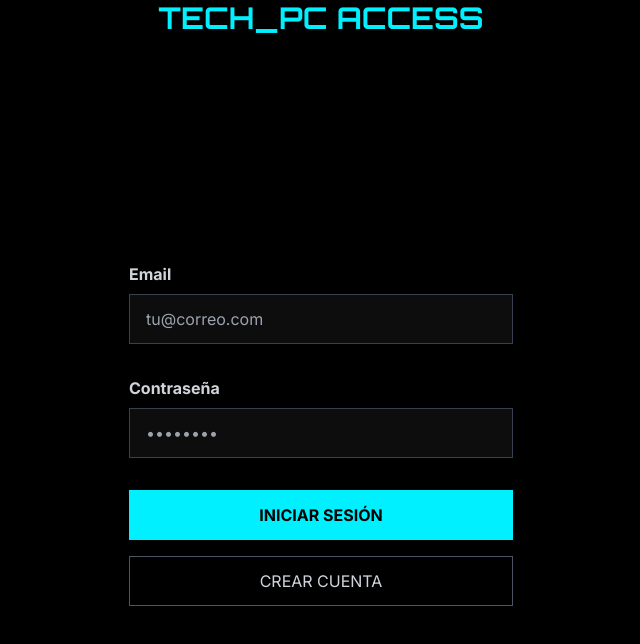
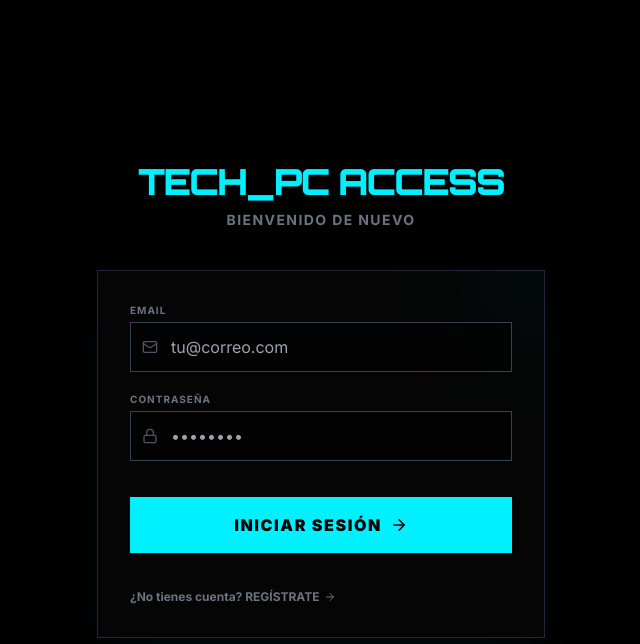
Before and after one commit to nicolino-12/tech-pc-store, a Next.js app: page /login in a window 1280 px wide. Shown: the top 644 px of the page, without its empty margins (319-959 px from the left). Built offline with nearby package versions, Linux system fonts and the light colour scheme.

Commit message:
Implement extended signup and role-based admin protection

```diff
--- a/src/app/admin/orders/page.tsx
+++ b/src/app/admin/orders/page.tsx
@@ -1,11 +1,28 @@
 import { createClient } from '@/utils/supabase/server';
 import { Package, User, MapPin, Calendar, CreditCard, ExternalLink, TrendingUp, DollarSign, ShoppingBag } from 'lucide-react';
 import StatusSelector from './StatusSelector';
+import { redirect } from 'next/navigation';
 
 export const dynamic = 'force-dynamic';
 
 export default async function OrdersPage() {
   const supabase = createClient();
+
+  const { data: { user } } = await supabase.auth.getUser()
+
+  if (!user) {
+    redirect('/login?message=Inicia sesión para acceder al panel')
+  }
+
+  const { data: profile } = await supabase
+    .from('profiles')
+    .select('role')
+    .eq('id', user.id)
+    .single()
+
+  if (profile?.role !== 'admin') {
+    redirect('/?message=No tienes permisos para acceder al panel de administración')
+  }
 
   const { data: orders, error } = await supabase
     .from('orders')
--- a/src/app/admin/page.tsx
+++ b/src/app/admin/page.tsx
@@ -1,8 +1,28 @@
 import { addProduct } from './actions'
+import { createClient } from '@/utils/supabase/server'
+import { redirect } from 'next/navigation'
 
 export const dynamic = 'force-dynamic';
 
-export default function AdminPage({ searchParams }: { searchParams: { success?: string, error?: string } }) {
+export default async function AdminPage({ searchParams }: { searchParams: { success?: string, error?: string } }) {
+  const supabase = createClient()
+
+  const { data: { user } } = await supabase.auth.getUser()
+
+  if (!user) {
+    redirect('/login?message=Inicia sesión para acceder al panel')
+  }
+
+  const { data: profile } = await supabase
+    .from('profiles')
+    .select('role')
+    .eq('id', user.id)
+    .single()
+
+  if (profile?.role !== 'admin') {
+    redirect('/?message=No tienes permisos para acceder al panel de administración')
+  }
+
   return (
     <div className="flex-1 flex flex-col w-full px-8 sm:max-w-2xl justify-center mx-auto min-h-screen pt-20 pb-20">
       <h1 className="text-3xl font-orbitron font-bold text-center mb-2 text-primary">PANEL DE CONTROL</h1>
--- a/src/app/login/actions.ts
+++ b/src/app/login/actions.ts
@@ -25,15 +25,39 @@ export async function signup(formData: FormData) {
   const supabase = createClient()
   const data = Object.fromEntries(formData.entries())
 
-  const { error } = await supabase.auth.signUp({
-    email: data.email as string,
-    password: data.password as string,
+  const email = data.email as string
+  const password = data.password as string
+  const fullName = data.fullName as string
+  const phone = data.phone as string
+  const address = data.address as string
+
+  // 1. Registrar usuario en Auth
+  const { data: authData, error: authError } = await supabase.auth.signUp({
+    email,
+    password,
   })
 
-  if (error) {
-    redirect('/login?message=' + encodeURIComponent(error.message))
+  if (authError) {
+    redirect('/login?message=' + encodeURIComponent(authError.message))
+  }
+
+  // 2. Crear perfil en la tabla profiles
+  if (authData.user) {
+    const { error: profileError } = await supabase
+      .from('profiles')
+      .insert({
+        id: authData.user.id,
+        full_name: fullName,
+        phone: phone,
+        address: address,
+        role: 'user' // Por defecto son usuarios normales
+      })
+
+    if (profileError) {
+      console.error("Error al crear perfil:", profileError)
+    }
   }
 
   revalidatePath('/', 'layout')
-  redirect('/login?message=¡Cuenta creada! Revisa tu correo o intenta iniciar sesión directamente.')
+  redirect('/login?message=¡Cuenta creada con éxito! Ya puedes iniciar sesión.')
 }
--- a/src/app/login/page.tsx
+++ b/src/app/login/page.tsx
@@ -1,46 +1,135 @@
-import { login, signup } from './actions'
+"use client";
+
+import { useState } from 'react';
+import { login, signup } from './actions';
+import { User, Mail, Lock, Phone, MapPin, ArrowRight, ArrowLeft } from 'lucide-react';
 
 export default function LoginPage({ searchParams }: { searchParams: { message: string } }) {
+  const [view, setView] = useState<'login' | 'signup'>('login');
+
   return (
-    <div className="flex-1 flex flex-col w-full px-8 sm:max-w-md justify-center gap-2 mx-auto min-h-screen">
-      <h1 className="text-3xl font-orbitron font-bold text-center mb-8 text-primary">TECH_PC ACCESS</h1>
+    <div className="flex-1 flex flex-col w-full px-8 sm:max-w-lg justify-center mx-auto min-h-screen pt-20 pb-20">
+      <div className="text-center mb-10">
+        <h1 className="text-4xl font-orbitron font-black text-primary tracking-tighter mb-2">TECH_PC ACCESS</h1>
+        <p className="text-gray-500 text-sm uppercase tracking-widest font-bold">
+          {view === 'login' ? 'Bienvenido de nuevo' : 'Únete a la élite del hardware'}
+        </p>
+      </div>
 
-      <form className="flex-1 flex flex-col w-full justify-center gap-2 text-foreground">
-        <label className="text-md font-bold text-gray-300" htmlFor="email">
-          Email
-        </label>
+      <div className="bg-secondary/20 border border-gray-800 p-8 shadow-2xl shadow-primary/5 relative overflow-hidden">
+        {/* Decoración */}
+        <div className="absolute top-0 right-0 w-32 h-32 bg-primary/5 blur-3xl rounded-full -mr-16 -mt-16" />
+
+        <form className="flex flex-col gap-5">
+          {view === 'signup' && (
+            <>
+              <div className="relative">
+                <label className="text-[10px] font-bold text-gray-500 uppercase tracking-widest mb-1 block">Nombre Completo</label>
+                <div className="relative">
+                  <User className="absolute left-3 top-1/2 -translate-y-1/2 text-gray-600 w-4 h-4" />
                   <input
-          className="rounded-none px-4 py-3 bg-secondary/50 border border-gray-700 mb-6 focus:border-primary focus:outline-none"
+                    className="w-full rounded-none pl-10 pr-4 py-3 bg-black/50 border border-gray-700 focus:border-primary focus:outline-none transition-colors"
+                    name="fullName"
+                    placeholder="John Doe"
+                    required
+                  />
+                </div>
+              </div>
+
+              <div className="grid grid-cols-1 md:grid-cols-2 gap-5">
+                <div className="relative">
+                  <label className="text-[10px] font-bold text-gray-500 uppercase tracking-widest mb-1 block">Teléfono</label>
+                  <div className="relative">
+                    <Phone className="absolute left-3 top-1/2 -translate-y-1/2 text-gray-600 w-4 h-4" />
+                    <input
+                      className="w-full rounded-none pl-10 pr-4 py-3 bg-black/50 border border-gray-700 focus:border-primary focus:outline-none transition-colors"
+                      name="phone"
+                      placeholder="+1 234..."
+                      required
+                    />
+                  </div>
+                </div>
+                <div className="relative">
+                  <label className="text-[10px] font-bold text-gray-500 uppercase tracking-widest mb-1 block">Dirección</label>
+                  <div className="relative">
+                    <MapPin className="absolute left-3 top-1/2 -translate-y-1/2 text-gray-600 w-4 h-4" />
+                    <input
+                      className="w-full rounded-none pl-10 pr-4 py-3 bg-black/50 border border-gray-700 focus:border-primary focus:outline-none transition-colors"
+                      name="address"
+                      placeholder="Calle 123..."
+                      required
+                    />
+                  </div>
+                </div>
+              </div>
+            </>
+          )}
+
+          <div className="relative">
+            <label className="text-[10px] font-bold text-gray-500 uppercase tracking-widest mb-1 block">Email</label>
+            <div className="relative">
+              <Mail className="absolute left-3 top-1/2 -translate-y-1/2 text-gray-600 w-4 h-4" />
+              <input
+                className="w-full rounded-none pl-10 pr-4 py-3 bg-black/50 border border-gray-700 focus:border-primary focus:outline-none transition-colors"
                 name="email"
                 type="email"
                 placeholder="tu@correo.com"
                 required
               />
+            </div>
+          </div>
 
-        <label className="text-md font-bold text-gray-300" htmlFor="password">
-          Contraseña
-        </label>
+          <div className="relative">
+            <label className="text-[10px] font-bold text-gray-500 uppercase tracking-widest mb-1 block">Contraseña</label>
+            <div className="relative">
+              <Lock className="absolute left-3 top-1/2 -translate-y-1/2 text-gray-600 w-4 h-4" />
               <input
-          className="rounded-none px-4 py-3 bg-secondary/50 border border-gray-700 mb-6 focus:border-primary focus:outline-none"
+                className="w-full rounded-none pl-10 pr-4 py-3 bg-black/50 border border-gray-700 focus:border-primary focus:outline-none transition-colors"
                 type="password"
                 name="password"
                 placeholder="••••••••"
                 required
               />
+            </div>
+          </div>
 
-        <button formAction={login} className="bg-primary text-black font-bold py-3 px-4 rounded-none hover:bg-transparent hover:text-primary border border-primary transition-all mb-2">
-          INICIAR SESIÓN
+          {view === 'login' ? (
+            <button
+              formAction={login}
+              className="mt-4 bg-primary text-black font-black py-4 px-4 rounded-none hover:bg-white transition-all tracking-widest flex items-center justify-center gap-2"
+            >
+              INICIAR SESIÓN <ArrowRight size={18} />
             </button>
-        <button formAction={signup} className="bg-transparent border border-gray-600 text-gray-300 py-3 px-4 rounded-none hover:border-primary hover:text-white transition-all mb-2">
-          CREAR CUENTA
+          ) : (
+            <button
+              formAction={signup}
+              className="mt-4 bg-white text-black font-black py-4 px-4 rounded-none hover:bg-primary transition-all tracking-widest flex items-center justify-center gap-2"
+            >
+              CREAR CUENTA <ArrowRight size={18} />
             </button>
+          )}
+
+          <div className="flex items-center justify-between mt-4">
+            <button
+              type="button"
+              onClick={() => setView(view === 'login' ? 'signup' : 'login')}
+              className="text-xs text-gray-500 hover:text-primary transition-colors flex items-center gap-1 font-bold"
+            >
+              {view === 'login' ? (
+                <>¿No tienes cuenta? REGÍSTRATE <ArrowRight size={12} /></>
+              ) : (
+                <><ArrowLeft size={12} /> YA TENGO CUENTA</>
+              )}
+            </button>
+          </div>
 
           {searchParams?.message && (
-          <p className="mt-4 p-4 bg-black border border-primary/50 text-primary text-center">
+            <div className="mt-6 p-4 bg-primary/10 border border-primary/30 text-primary text-xs font-bold text-center animate-in fade-in slide-in-from-top-1">
               {searchParams.message}
-          </p>
+            </div>
           )}
         </form>
       </div>
-  )
+    </div>
+  );
 }
```
Also changed, not shown: src/components/Navbar.tsx (+38 -12 lines). Lines whose indentation alone changed are shown as unchanged.
